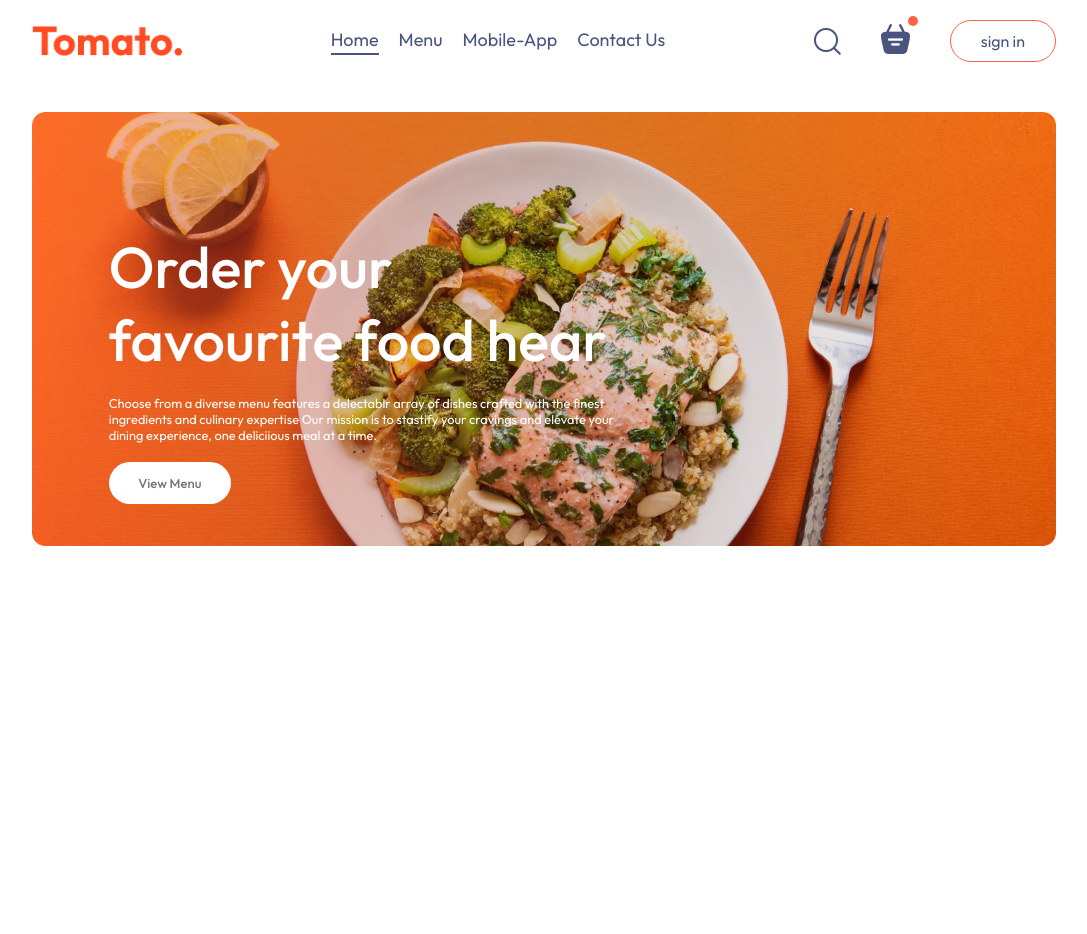
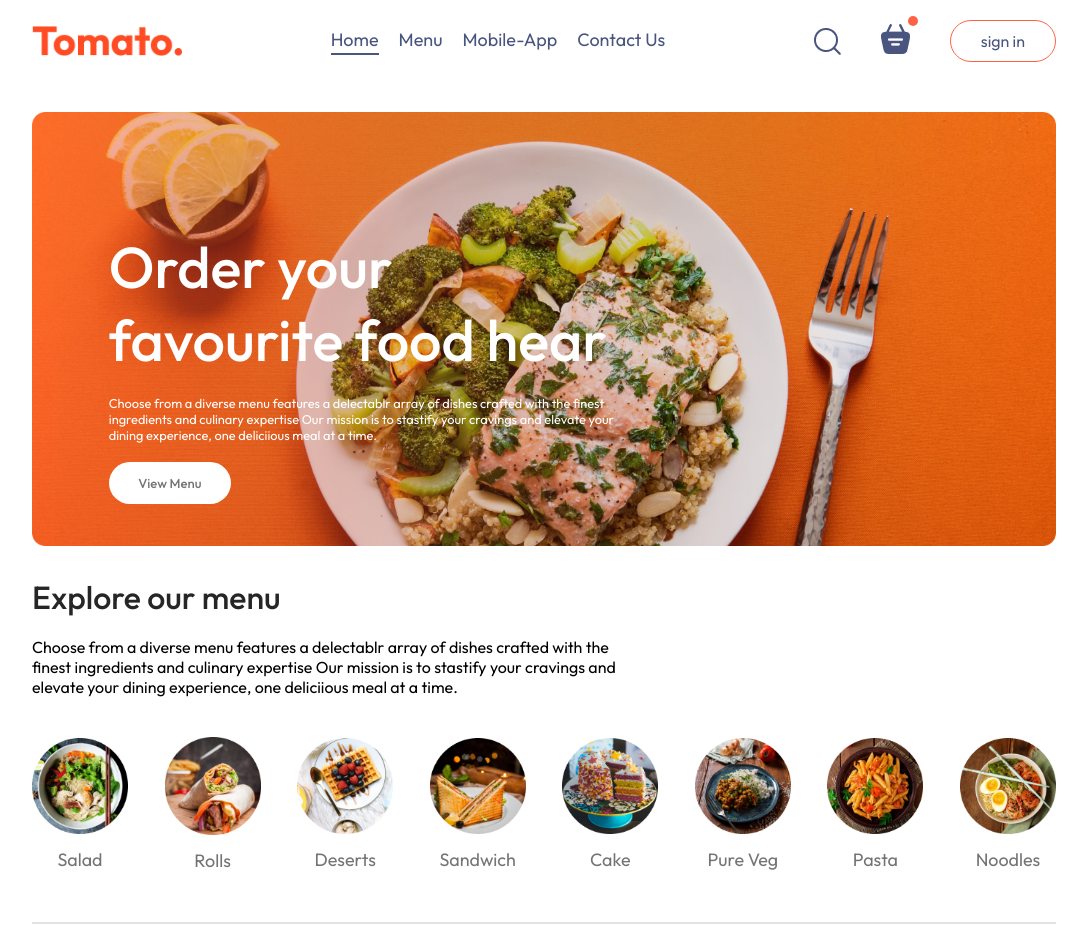
Before and after one commit to Shakithyanshaw/tomato-food-delivery, a React (Vite) app in the folder frontend/: page / in a window 1280 px wide. Shown: the whole page, without its empty margins (96-1183 px from the left). Before the commit the page ends 800 px from the top, so only its background shows below. Built offline with nearby package versions, Linux system fonts and the light colour scheme.

Commit message:
Add ExploreMenu component and styles; integrate with Home page

```diff
--- /dev/null
+++ b/frontend/src/components/ExploreMenu/ExploreMenu.css
@@ -0,0 +1,57 @@
+.explore-menu {
+  display: flex;
+  flex-direction: column;
+  gap: 20px;
+}
+
+.explore-menu h1 {
+  color: #262626;
+  font-weight: 500;
+}
+
+.explore-menu-text {
+  max-width: 60%;
+  columns: #808080;
+}
+
+.explore-menu-list {
+  display: flex;
+  justify-content: space-between;
+  align-items: center;
+  gap: 30px;
+  text-align: center;
+  margin: 20px 0px;
+  overflow: scroll;
+}
+
+.explore-menu-list::-webkit-scrollbar {
+  display: none;
+}
+
+.explore-menu-list-item img {
+  width: 7.5vw;
+  min-width: 80px;
+  cursor: pointer;
+  background: 50%;
+  transition: 0.2s;
+}
+
+.explore-menu-list-item p {
+  margin-top: 10px;
+  color: #747474;
+  font-size: max(1.4vw, 16px);
+  cursor: pointer;
+}
+
+.explore-menu hr {
+  margin: 10px 0px;
+  height: 2px;
+  background-color: #e2e2e2;
+  border: none;
+}
+
+.explore-menu-list-item .active {
+  border: 4px solid tomato;
+  padding: 2px;
+  border-radius: 50%;
+}
--- /dev/null
+++ b/frontend/src/components/ExploreMenu/ExploreMenu.jsx
@@ -0,0 +1,42 @@
+import React from 'react';
+import './ExploreMenu.css';
+import { menu_list } from '../../assets/assets';
+
+const ExploreMenu = ({ category, setCategory }) => {
+  return (
+    <div className="explore-menu" id="explore-menu">
+      <h1>Explore our menu</h1>
+      <p className="explore-menu-text">
+        Choose from a diverse menu features a delectablr array of dishes crafted
+        with the finest ingredients and culinary expertise Our mission is to
+        stastify your cravings and elevate your dining experience, one
+        deliciious meal at a time.
+      </p>
+      <div className="explore-menu-list">
+        {menu_list.map((item, index) => {
+          return (
+            <div
+              onClick={() =>
+                setCategory((prev) =>
+                  prev === item.menu_name ? 'All' : item.menu_name
+                )
+              }
+              key={index}
+              className="explore-menu-list-item"
+            >
+              <img
+                className={category === item.menu_name ? 'active' : ''}
+                src={item.menu_image}
+                alt=""
+              />
+              <p>{item.menu_name}</p>
+            </div>
+          );
+        })}
+      </div>
+      <hr />
+    </div>
+  );
+};
+
+export default ExploreMenu;
--- a/frontend/src/pages/Home/Home.jsx
+++ b/frontend/src/pages/Home/Home.jsx
@@ -1,11 +1,15 @@
-import React from 'react';
+import React, { useState } from 'react';
 import './Home.css';
 import Header from '../../components/Header/Header';
+import ExploreMenu from '../../components/ExploreMenu/ExploreMenu';
 
 const Home = () => {
+  const [category, setCategory] = useState('All');
+
   return (
     <div>
       <Header />
+      <ExploreMenu category={category} setCategory={setCategory} />
     </div>
   );
 };
```
